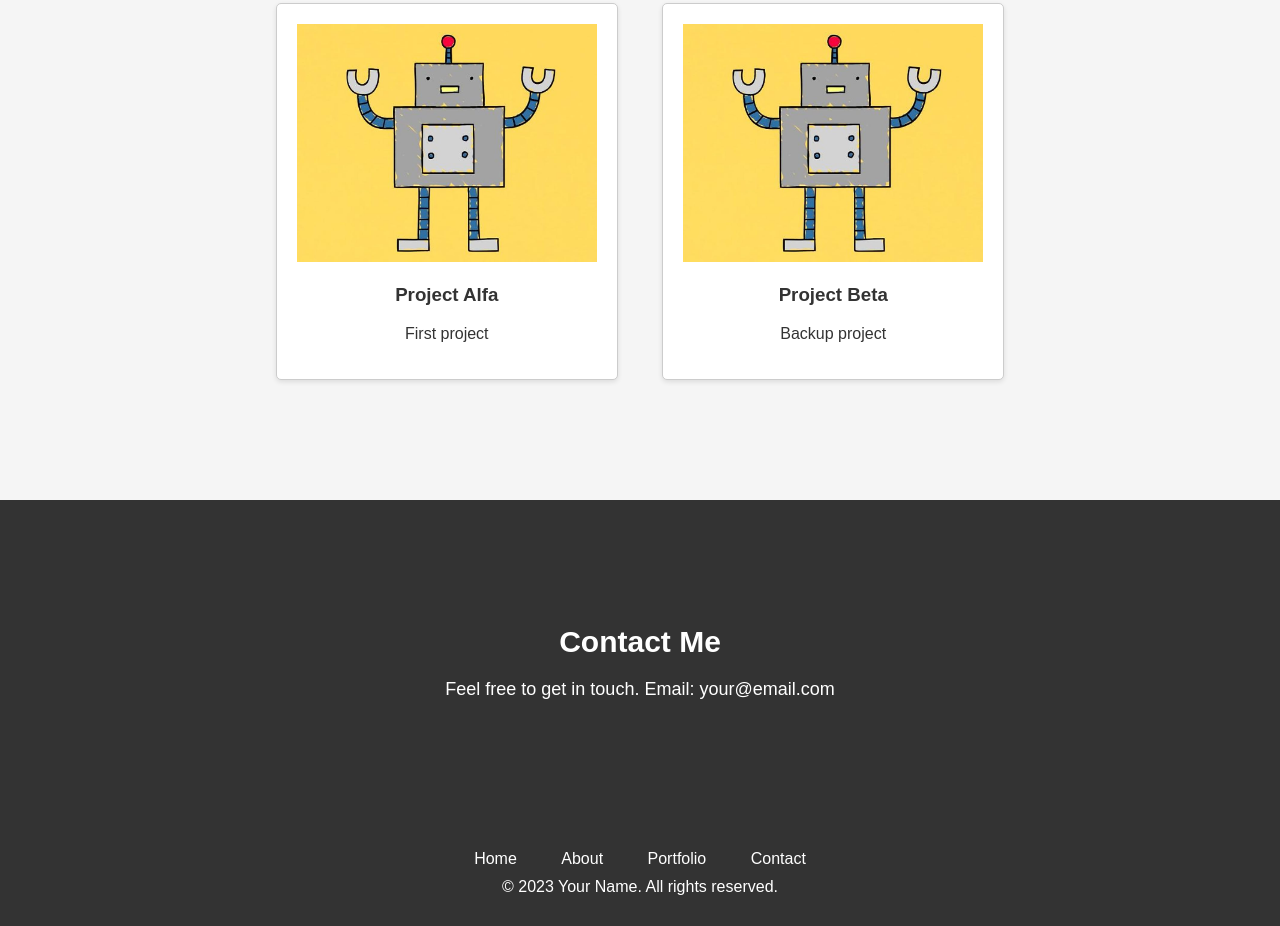
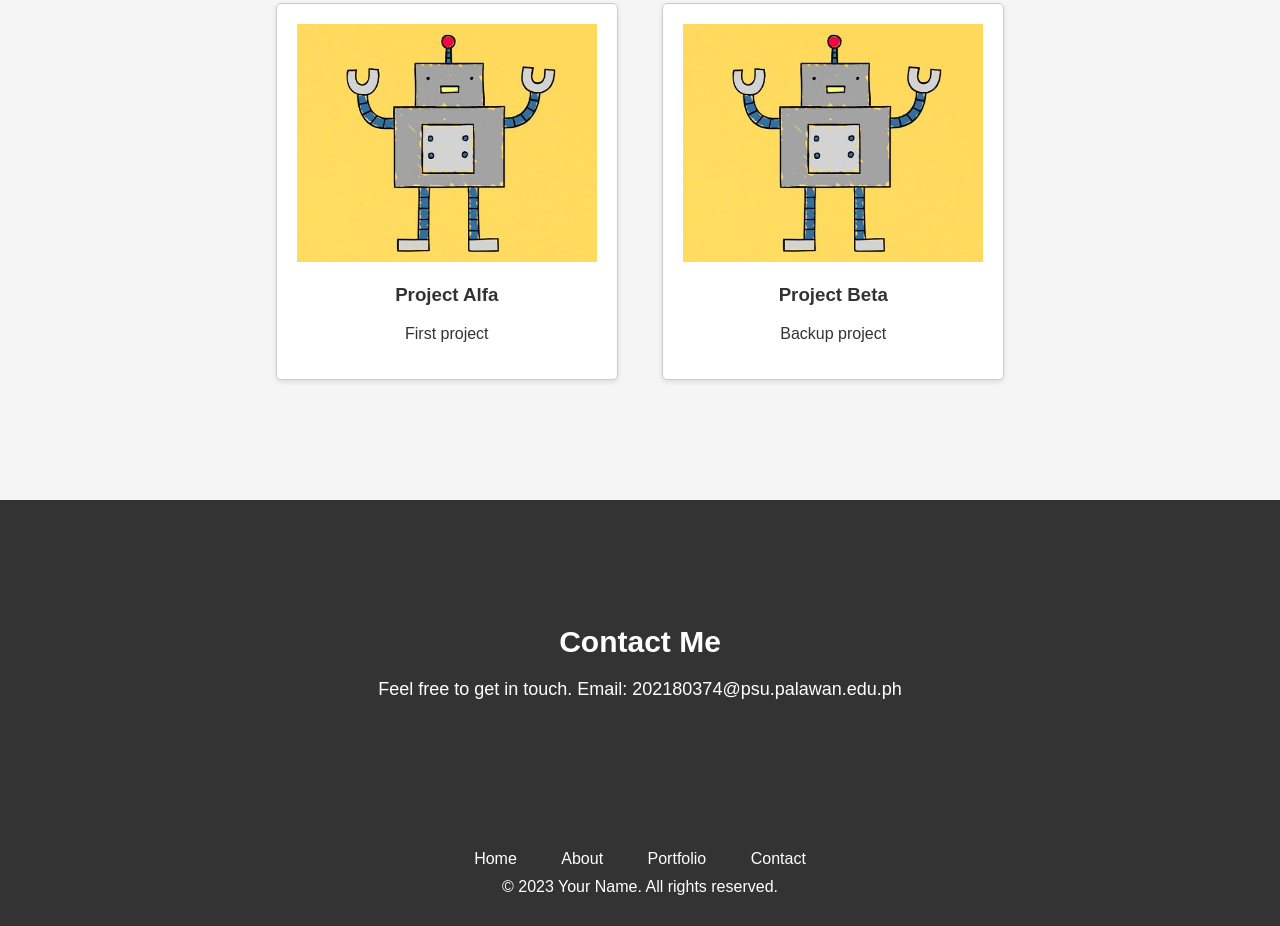
Before and after one commit to Suzuya4/Portfolio, a plain HTML site: page index.html in a window 1280 px wide. Shown: the part 913-1839 px from the top of the page. Drawn offline with Linux system fonts and the light colour scheme.

```diff
--- a/index.html
+++ b/index.html
@@ -46,7 +46,7 @@
 
     <section id="contact" class="contact">
         <h2>Contact Me</h2>
-        <p>Feel free to get in touch. Email: your@email.com</p>
+        <p>Feel free to get in touch. Email: 202180374@psu.palawan.edu.ph</p>
     </section>
 
     <footer>
```
